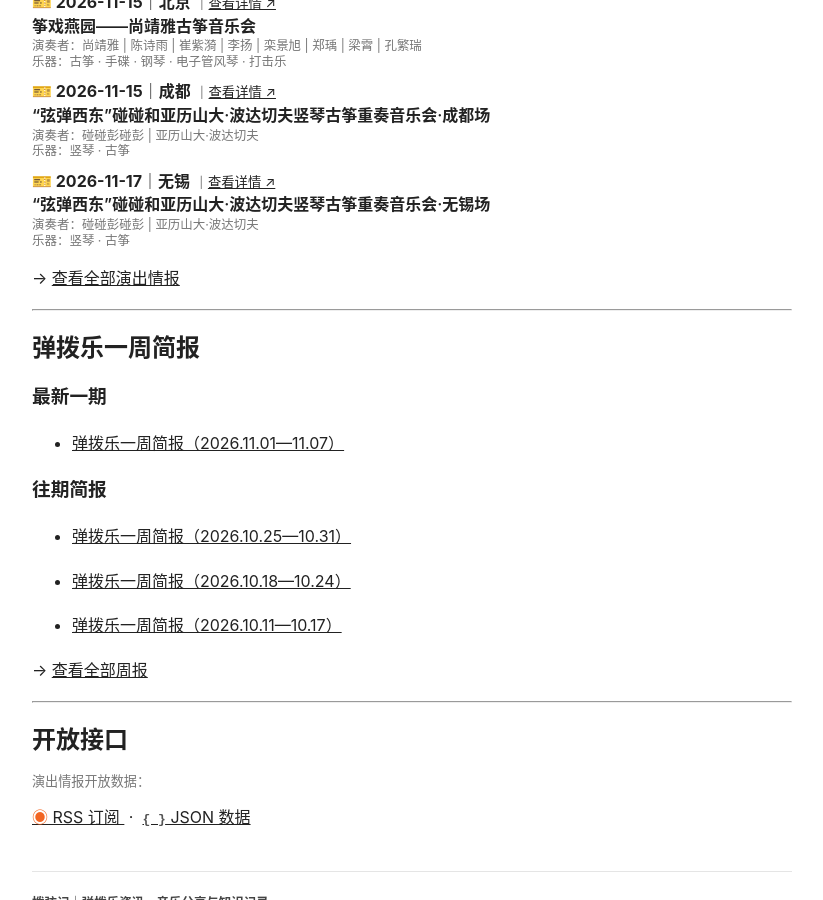
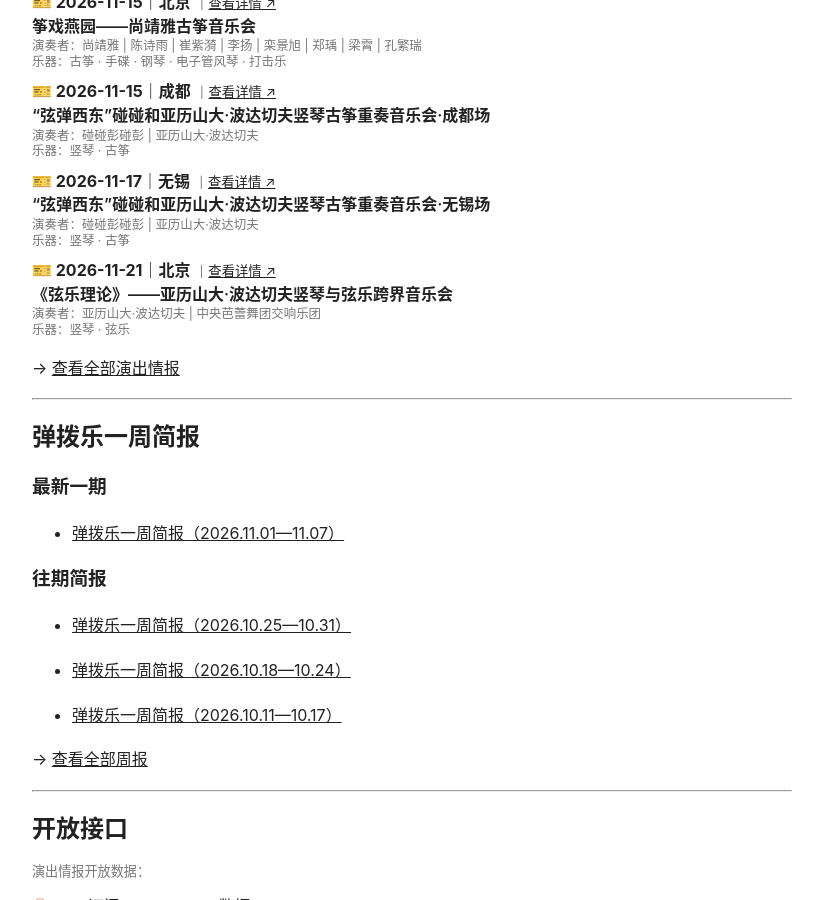
Before and after one commit to KeenKwok/boxianji, a Jekyll site: the page built from index.md, in a window 1280 px wide and 900 px high, scrolled down 1023 px. Shown: the whole window, without its empty margins (228-1051 px from the left). Built offline with Jekyll 4.4.1, drawn with Linux system fonts in a browser that asks for light colours.

Commit message:
更新 attention.yml

```diff
--- a/_data/attention.yml
+++ b/_data/attention.yml
@@ -1,3 +1,15 @@
+- id: "20261121-beijing-string-theory-boldachev-harp-strings"
+  date: "2026-11-21"
+  city: "北京"
+  title: "《弦乐理论》——亚历山大·波达切夫竖琴与弦乐跨界音乐会"
+  performers:
+    - "亚历山大·波达切夫"
+    - "中央芭蕾舞团交响乐团"
+  instruments:
+    - "竖琴"
+    - "弦乐"
+  link: "https://mp.weixin.qq.com/s/0dDONsY4rZ_jyFHkoGN01A"
+
 - id: "20261115-beijing-zhengxiyanyuan-shangjingya-guzheng"
   date: "2026-11-15"
   city: "北京"
```
